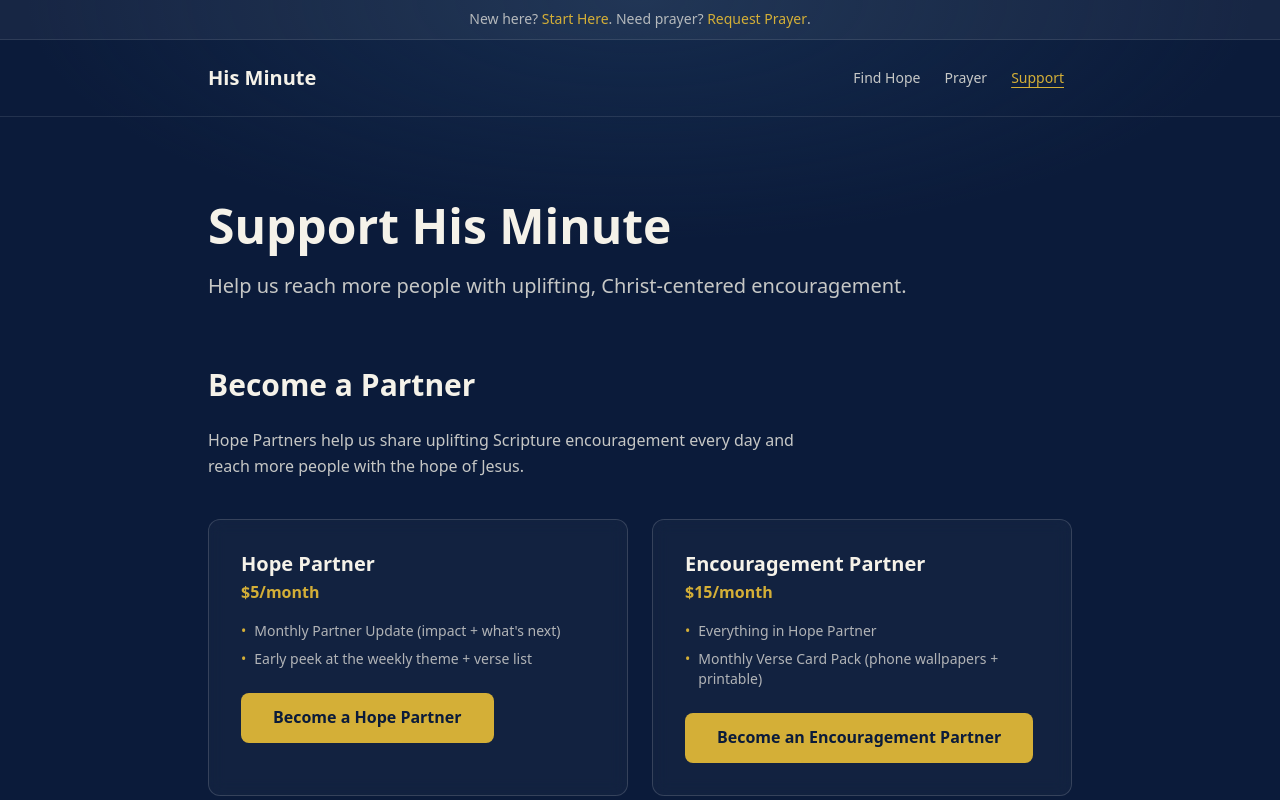
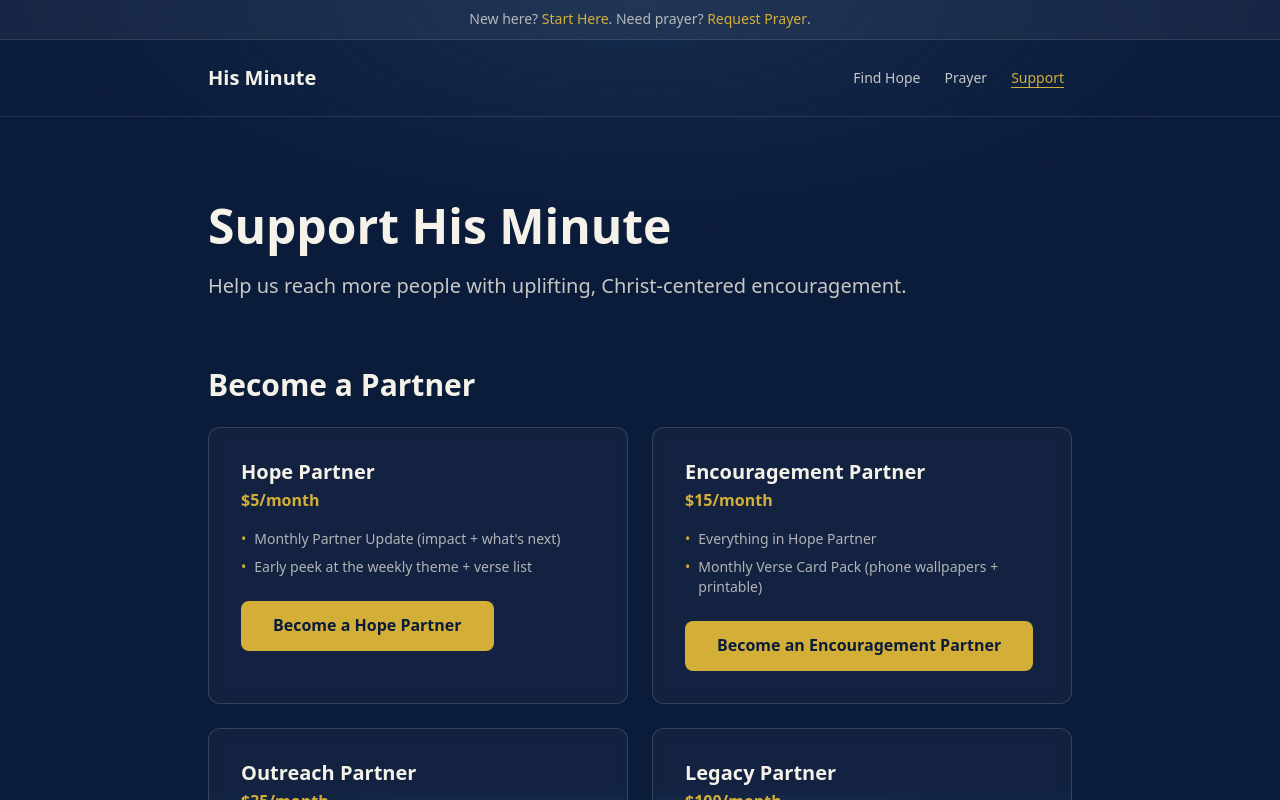
Before and after one commit to hisminute/hisminute-com, a Next.js app: page /support in a window 1280 px wide. Shown: the top 800 px of the page. Built offline with nearby package versions, Linux system fonts and the light colour scheme; no server answers.

Commit message:
update support page

```diff
--- a/app/support/page.tsx
+++ b/app/support/page.tsx
@@ -138,10 +138,6 @@ export default function Support() {
       {/* 2) His Minute Hope Partners (tiers + give once) */}
       <section className="mb-12 md:mb-16">
         <SectionHeader title="Become a Partner" className="mb-6" />
-        <p className="text-[var(--foreground)]/80 leading-relaxed mb-10 max-w-prose">
-          Hope Partners help us share uplifting Scripture encouragement every day
-          and reach more people with the hope of Jesus.
-        </p>
 
         {/* Tier Cards */}
         <div className="grid grid-cols-1 md:grid-cols-2 gap-6 mb-12">
```
